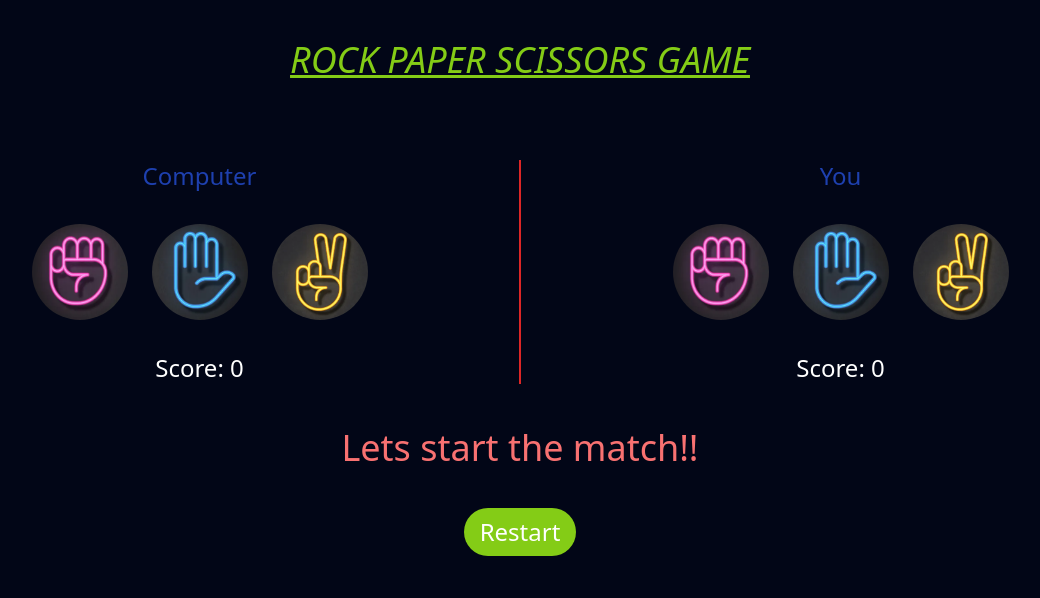
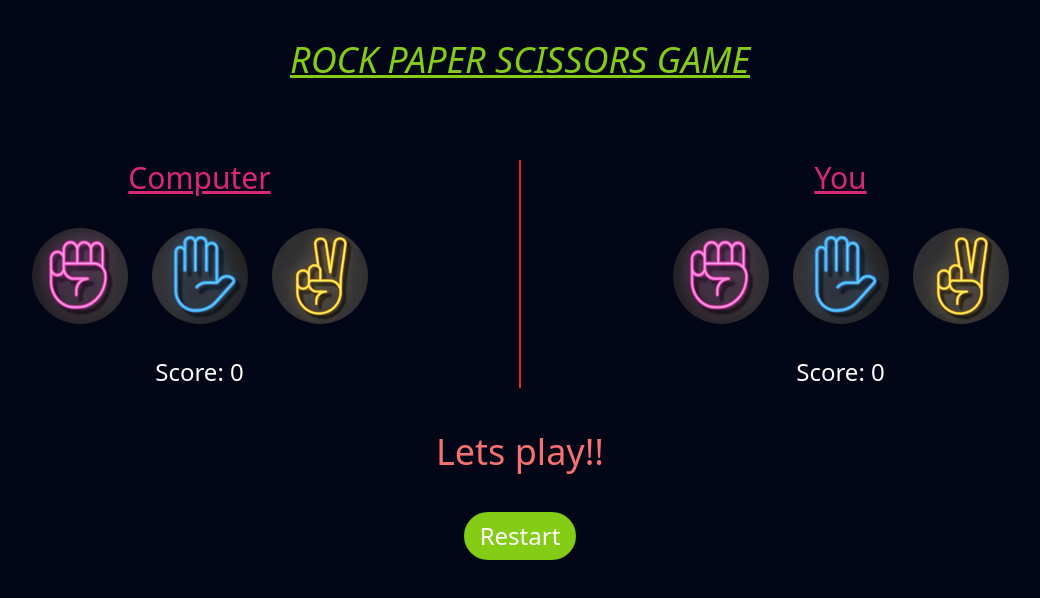
Before and after one commit to anshupriya380/RockPaperScissors, a website: page src/index.html in a window 1280 px wide. Shown: the whole page, without its empty margins (120-1160 px from the left). Drawn offline with Linux system fonts and the light colour scheme.

Commit message:
update index.html and script,js

```diff
--- a/src/index.html
+++ b/src/index.html
@@ -10,8 +10,8 @@
   <h1 class="text-4xl text-lime-500 italic underline mb-20 mt-10 text-center">ROCK PAPER SCISSORS GAME</h1>
   <div class="grid grid-flow-col">
     <div class="border-r-2 border-red-600">
-      <h1 class="text-blue-800 text-2xl text-center">Computer</h1>
-      <div class="flex gap-6 mt-8 justify-center">
+      <h1 class="text-pink-600 underline  text-3xl text-center">Computer</h1>
+      <div class="flex flex-wrap gap-6 mt-8 justify-center">
         <img id="one" class="rounded-full size-24" src="./image/rock.png">
         <img id="two" class="rounded-full size-24" src="./image/paper.png">
         <img id="three" class="rounded-full size-24" src="./image/scissors.png">
@@ -20,8 +20,8 @@
       <p id="computer-score" class="text-white text-2xl text-center mt-4">Score: 0</p>
     </div>
     <div>
-      <h1 class="text-blue-800 text-2xl text-center">You</h1>
-      <div class="flex gap-6 mt-8 justify-center">
+      <h1 class="text-pink-600 underline text-3xl text-center">You</h1>
+      <div class="flex flex-wrap gap-6 mt-8 justify-center">
         <img id="four" class="rounded-full size-24 animate-none" src="./image/rock.png">
         <img id="five" class="rounded-full size-24" src="./image/paper.png">
         <img id="six" class="rounded-full size-24" src="./image/scissors.png">
@@ -31,7 +31,7 @@
     </div>
   </div>
 
-  <h1 id="seven" class="text-center mt-11 text-red-400 text-4xl">Lets start the match!!</h1>
+  <h1 id="seven" class="text-center mt-11 text-red-400 text-4xl">Lets play!!</h1>
   <button id="restart" class="mt-10 bg-lime-500 text-white text-2xl py-2 px-4 rounded-full block mx-auto">Restart</button>
 
   <script src="script.js"></script>
--- a/src/script.js
+++ b/src/script.js
@@ -74,5 +74,5 @@ restartButton.addEventListener("click", function() {
   updateScore();
   p1.innerHTML = "";
   p2.innerHTML = "";
-  seven.innerHTML = "Who wins??????";
+  seven.innerHTML = "Start Again!!";
 });
```
Also changed, not shown: src/output.css.
